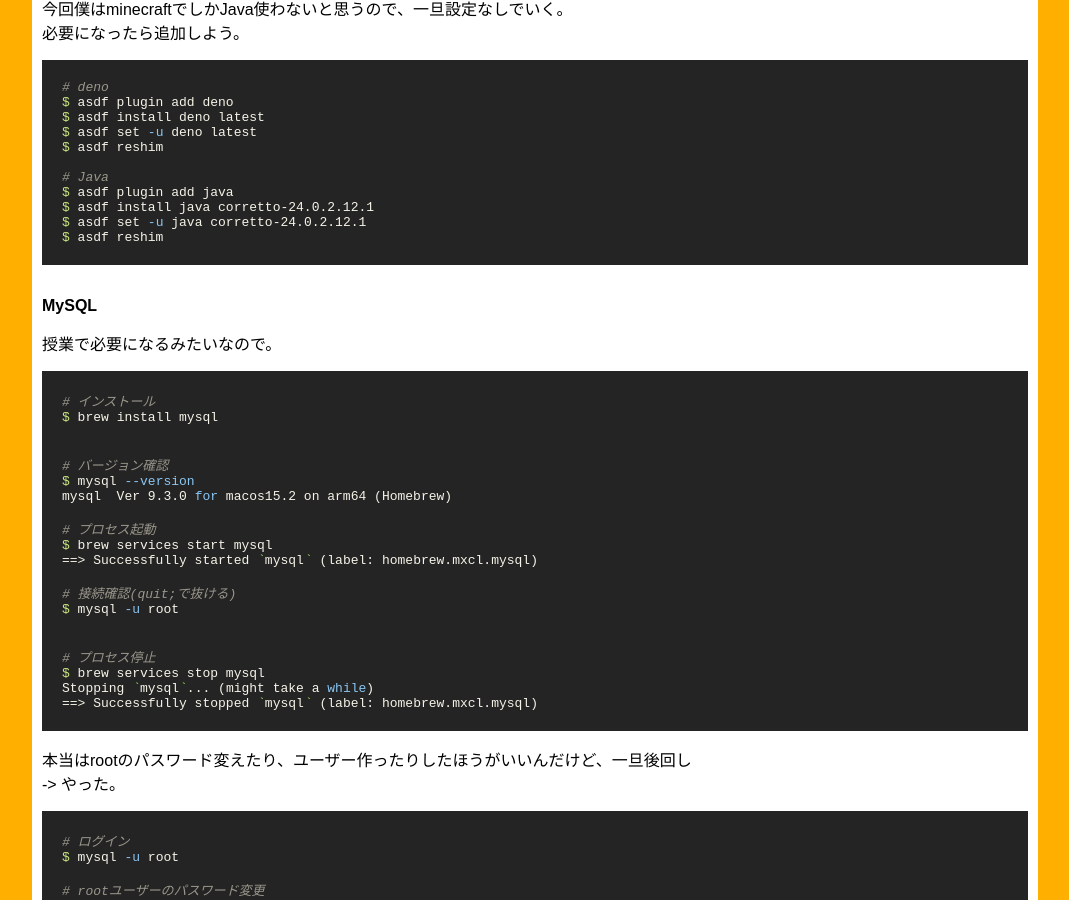
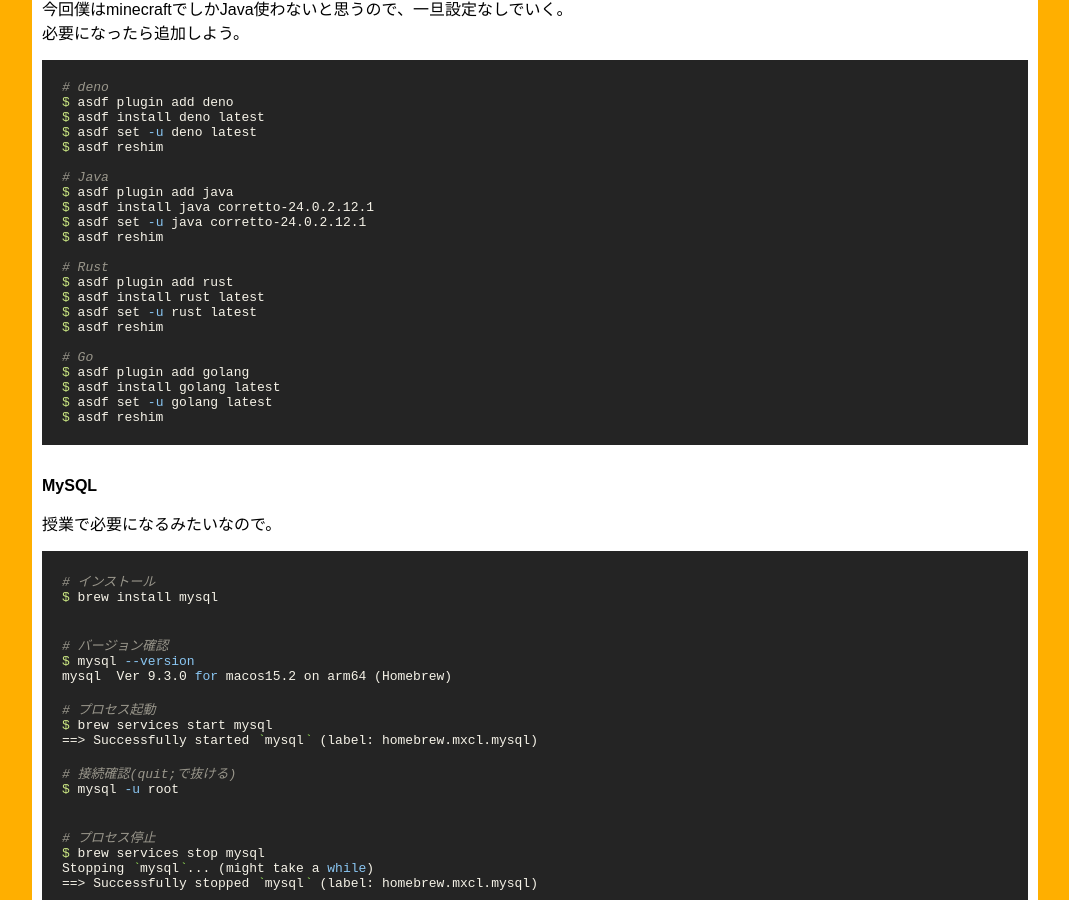
Before and after one commit to ryotakato/ryotakato.github.io, a Jekyll site: the page built from _posts/2025-07-24-made-env-homebrew-on-mac-02.md, in a window 1280 px wide and 900 px high, scrolled down 3835 px. Shown: the whole window, without its empty margins (188-1257 px from the left). Built offline with Jekyll 4.4.1, drawn with Linux system fonts in a browser that asks for light colours; some of the changed text lies outside the part shown.

Commit message:
update article

````diff
--- a/_posts/2025-07-24-made-env-homebrew-on-mac-02.md
+++ b/_posts/2025-07-24-made-env-homebrew-on-mac-02.md
@@ -231,6 +231,18 @@
 $ asdf install java corretto-24.0.2.12.1
 $ asdf set -u java corretto-24.0.2.12.1
 $ asdf reshim
+
+# Rust
+$ asdf plugin add rust
+$ asdf install rust latest
+$ asdf set -u rust latest
+$ asdf reshim
+
+# Go
+$ asdf plugin add golang
+$ asdf install golang latest
+$ asdf set -u golang latest
+$ asdf reshim
 ```
 
 
@@ -337,6 +349,9 @@
 # Miro
 $ brew install --cask miro
 
+# Draw.io
+$ brew install --cask drawio
+
 # yt-dlp
 $ brew install yt-dlp
 ```
````
